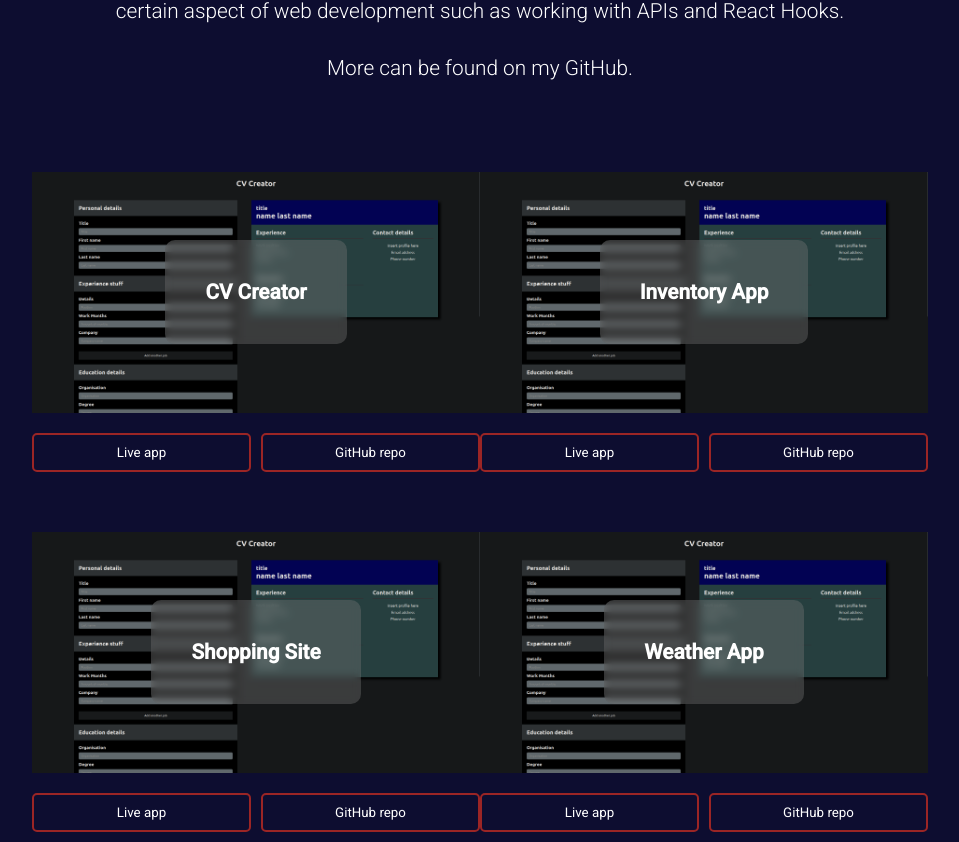
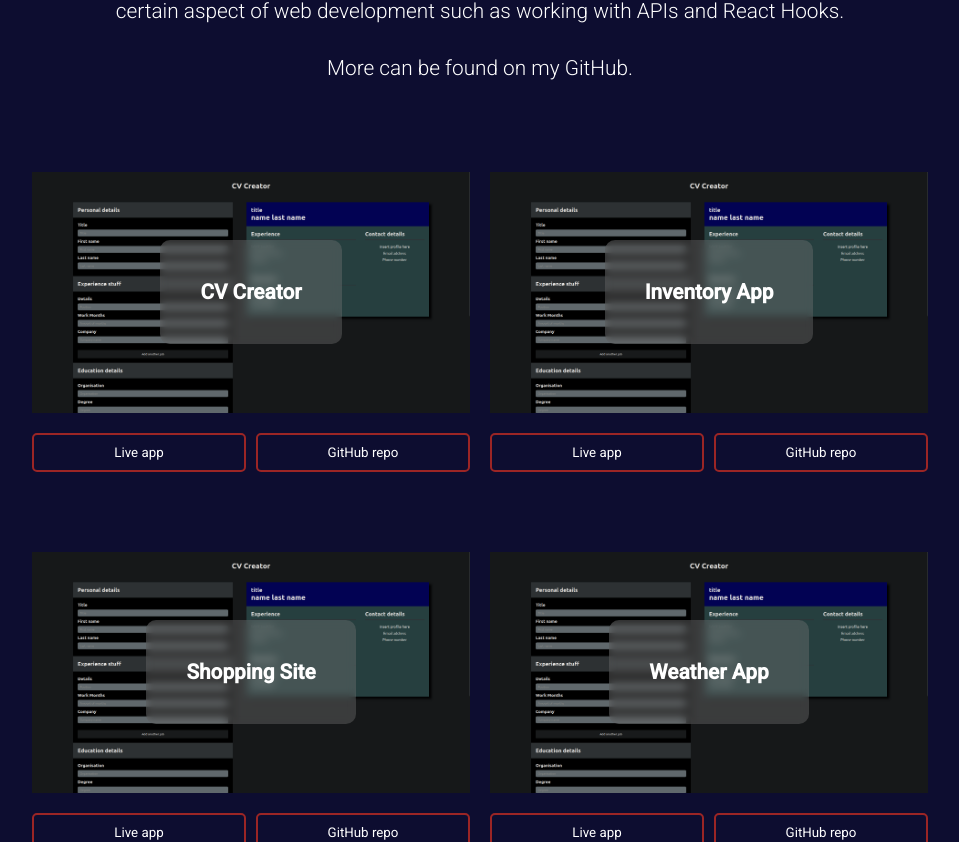
Before and after one commit to AlbanMarku/PersonalSite, a React (Vite) app in the folder client/: page / in a window 1280 px wide. Shown: the part 1809-2651 px from the top of the page, without its empty margins (160-1119 px from the left). Built offline with nearby package versions, Linux system fonts and the light colour scheme.

Commit message:
Fixed project card padding.

```diff
--- a/client/src/styles/home.css
+++ b/client/src/styles/home.css
@@ -258,6 +258,7 @@
         width: 100%;
         display: grid;
         grid-template-columns: repeat(2, 1fr);
+        gap: 20px;
     }
 
     .ProjectCard {
```
